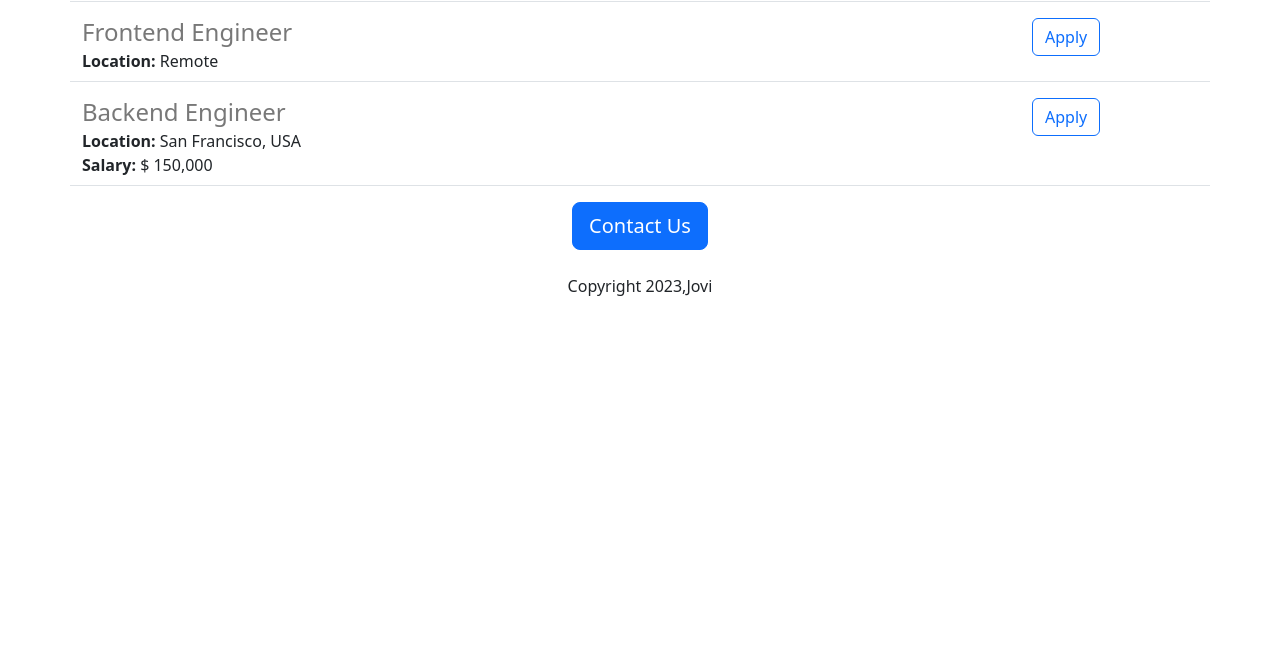
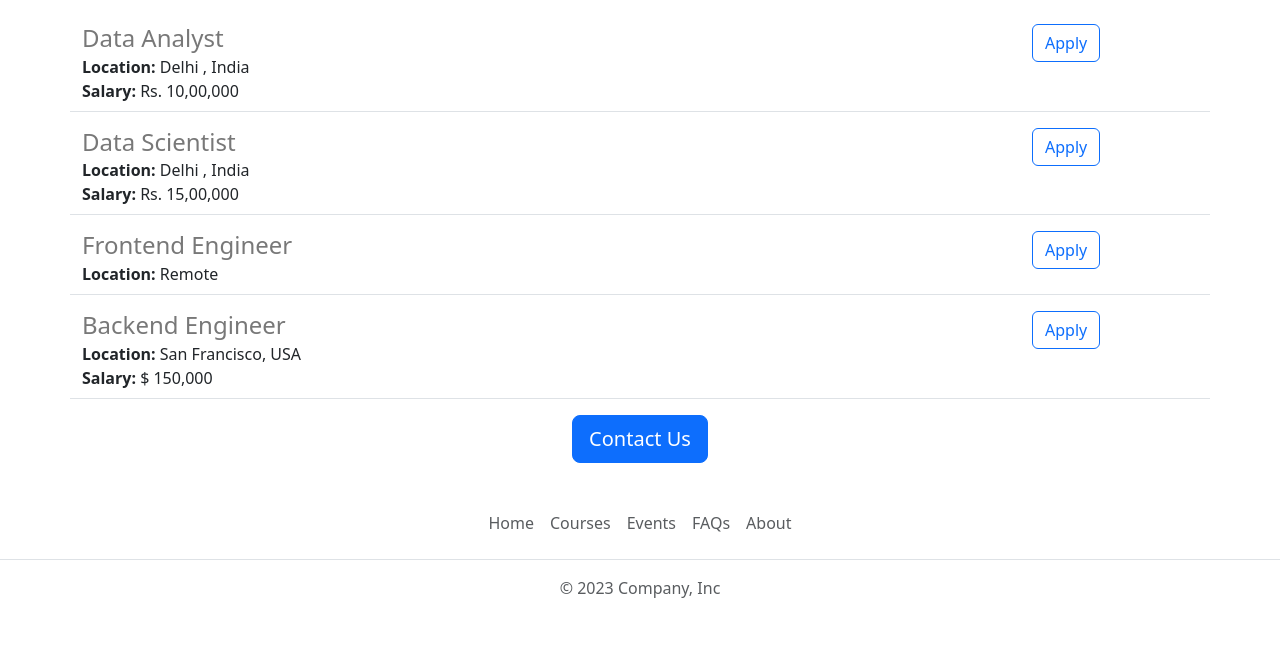
Before and after one commit to 1901330310114/Priyanshu-website, a Flask app: page / in a window 1280 px wide. Shown: the part 898-1554 px from the top of the page. Before the commit the page ends 1194 px from the top, so only its background shows below. Run offline with Flask 3, Linux system fonts and the light colour scheme.

Commit message:
Added functionality and aesthetic improvements

```diff
--- /dev/null
+++ b/templates/footer.html
@@ -0,0 +1,10 @@
+<footer class="py-3 my-4">
+    <ul class="nav justify-content-center border-bottom pb-3 mb-3">
+      <li class="nav-item"><a target="_blank" href="https://jovian.com/.ai" class="nav-link px-2 text-body-secondary">Home</a></li>
+      <li class="nav-item"><a target="_blank" href="https://jovian.com/learn" class="nav-link px-2 text-body-secondary">Courses</a></li>
+      <li class="nav-item"><a target="_blank" href="https://jovian.com/learn" class="nav-link px-2 text-body-secondary">Events</a></li>
+      <li class="nav-item"><a target="_blank" href="https://jovian.com/learn" class="nav-link px-2 text-body-secondary">FAQs</a></li>
+      <li class="nav-item"><a target="_blank" href="https://jovian.com/learn" class="nav-link px-2 text-body-secondary">About</a></li>
+    </ul>
+    <p class="text-center text-body-secondary">© 2023 Company, Inc</p>
+  </footer>
--- a/templates/home.html
+++ b/templates/home.html
@@ -10,19 +10,32 @@
         height:360px;
         object-fit:cover;
         width: 100%;
+        margin-bottom:16px;
 
       }
     </style>
 
   </head>
   <body>
+    {% include 'nav.html' %}
+    <img class="img-fluid" id="banner" src="https://priyanshu-website.priyanshugairol.repl.co/static/rp.jpeg" >
 <div class="container">
 
 <h1 class="text-center mt-2 mb-4"> {{company_name}} Careers </h1>
-    <img class="img-fluid" id="banner" src="https://priyanshu-website.priyanshugairol.repl.co/static/rp.jpeg" >
+
 
     <h2 class="text-center mt-2 mb-4"> About Comapny</h2>
-    <p class="lead" >Lorem ipsum dolor sit amet, consectetur adipiscing elit, sed do eiusmod tempor incididunt ut labore et dolore magna aliqua. Ut enim ad minim veniam, quis nostrud exercitation ullamco laboris nisi ut aliquip ex ea commodo consequat. Duis aute irure dolor in reprehenderit in voluptate velit esse cillum dolore eu fugiat nulla pariatur. Excepteur sint occaecat cupidatat non proident, sunt in culpa qui officia deserunt mollit anim id est laborum.</p>
+  <div class="row" style="margin-bottom:16px">
+  <div class="col-6">
+    <p class="lead " >Lorem ipsum dolor sit amet, consectetur adipiscing elit, sed do eiusmod tempor incididunt ut labore et dolore magna aliqua. Ut enim ad minim veniam, quis nostrud exercitation ullamco laboris nisi ut aliquip ex ea commodo consequat. Duis aute irure dolor in reprehenderit in voluptate velit esse cillum dolore eu fugiat nulla pariatur. Excepteur sint occaecat cupidatat non proident, sunt in culpa qui officia deserunt mollit anim id est laborum.
+    </p>
+  </div>
+  <div class="d-none d-md-block col-md-6">
+    <!-- for working on only screen big than medium size -->
+    <img  src="https://priyanshu-website.priyanshugairol.repl.co/static/people.jpg" style="height:260px ;width:480px; border-radius:4px" >
+  </div>
+  </div>
+
 
     <h2 class="text-center mt-2 mb-4">Job Openings</h2>
   <p>
@@ -37,9 +50,10 @@
 
      </p>
 <div class="text-center">
-    <button class="btn btn-primary btn-lg"> Contact Us </button>
-  <p class="mt-4"> Copyright 2023,Jovi</p>
+    <a  class="btn btn-primary btn-lg" href="mailto:hellojovian.ai?subject=Query%20regarding%20application&body=My%20name%3A%20%3Cyour%20name%3E%0D%0AMy%20qusetion%3A%3Cquestion%3E"> Contact Us </a>
+
 </div>
   </div>
+  {% include'footer.html' %}
   </body>
 </html>
--- a/templates/jobitem.html
+++ b/templates/jobitem.html
@@ -15,6 +15,8 @@
     {% endif %}
   </div>
   <div class="col-2">
-  <button type="button" class="btn btn-outline-primary">Apply</button>
+  <a class="btn btn-outline-primary"
+    href="mailto:hellojovian.ai?subject=Application%20for%20{{ job['title']}}&body=My%20name%3A%20%3Cyour%20name%3E%0D%0AMy%20resume%20%3Cresume%20link%3E%0D%0ALinkedIn%20%3Cyour%20linkedin%20link%3E" >
+    Apply</a>
   </div>
   </div>
--- /dev/null
+++ b/templates/nav.html
@@ -0,0 +1,9 @@
+<nav class="navbar bg-body-tertiary shadow-sm fixed-top bg-white">
+  <div class="container-fluid">
+    <a class="navbar-brand" href="#">
+      <img src="static/save.png" alt="Logo" width="60" height="45" class="d-inline-block align-text-top">
+      Jovianpg
+    </a>
+  </div>
+</nav>
+<div style="height:65px"></div>
```
Also changed, not shown: static/save.png (added), 1 other file.
